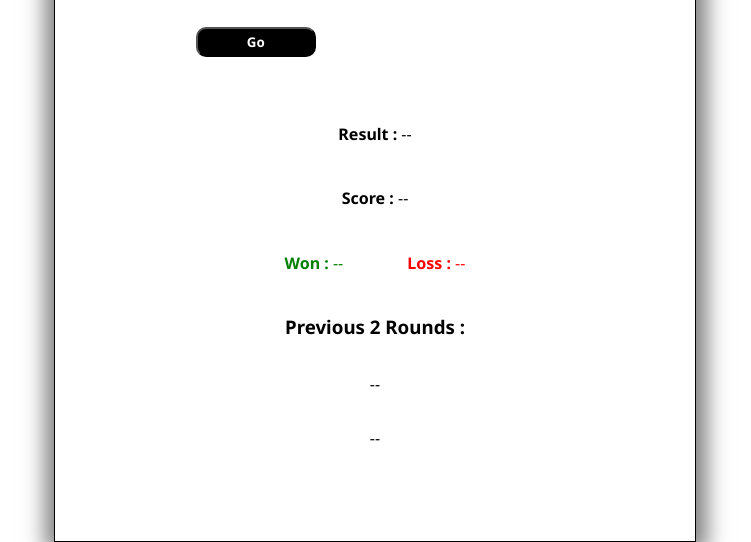
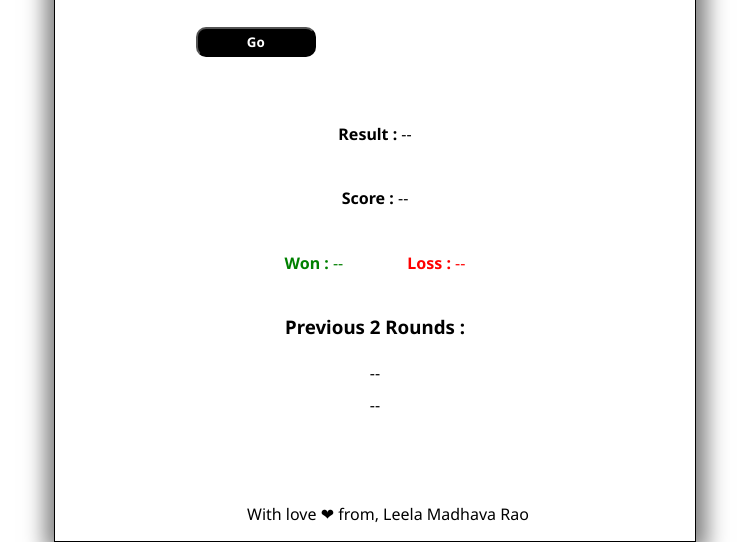
Before and after one commit to LeelaMadhavaRao/Tools, a plain HTML site: page Rock, Paper , Scissor Game/index.html in a window 1280 px wide. Shown: the part 259-801 px from the top of the page, without its empty margins (265-1016 px from the left). Drawn offline with Linux system fonts and the light colour scheme.

Commit message:
with love added

```diff
--- a/Rock, Paper , Scissor Game/index.html
+++ b/Rock, Paper , Scissor Game/index.html
@@ -50,10 +50,10 @@
         </div>
         <div class="prev_games" style="display: flex;justify-content: center;align-items: center; flex-direction: column;">
             <h3 style="font-weight: bolder; ">Previous 2 Rounds :</h3>
-            <p id="but1round">--</p>
-            <p id="but2round">--</p>
+            <p id="but1round" style="margin-top: 5px;margin-bottom:5px;">--</p>
+            <p id="but2round" style="margin-top: 5px;margin-bottom:5px;">--</p>
         </div>
-
+        <p style="position: absolute; bottom: 0px; left: 40%;">With love ❤ from, Leela Madhava Rao</p>
 
 </body>
 </html>
```
